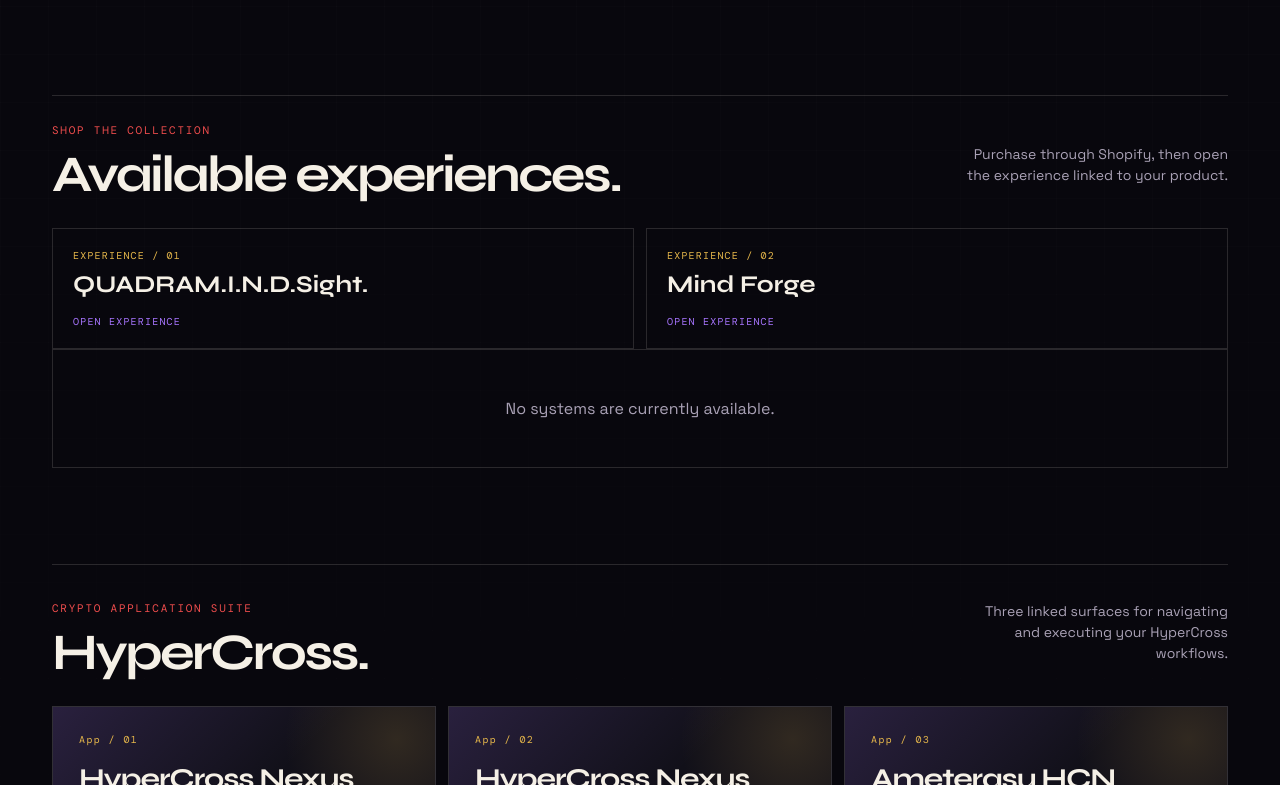
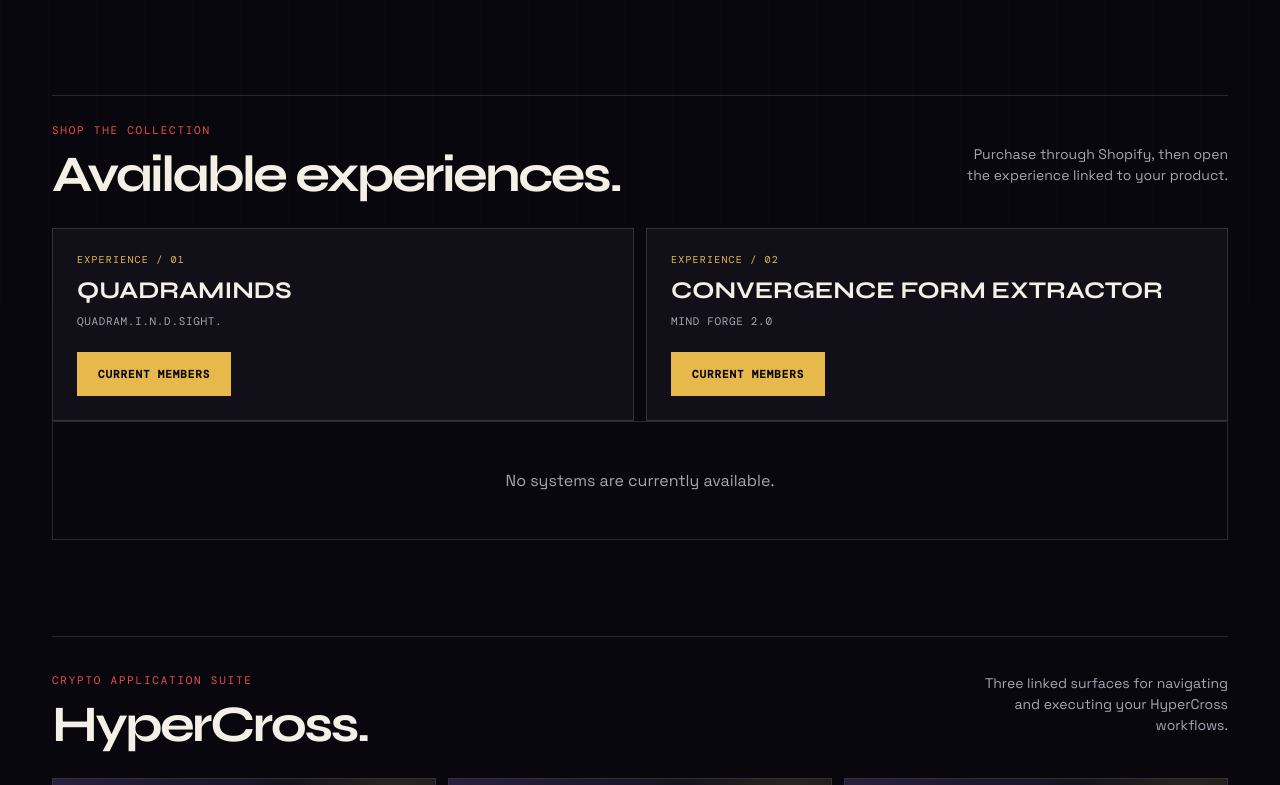
Before and after one commit to anthonycastro-spaceace01/az-emergent-nexus, a Next.js app: page / in a window 1280 px wide. Shown: the part 906-1691 px from the top of the page. Built offline with nearby package versions, Linux system fonts and the light colour scheme.

Commit message:
Add Current Members buttons under QUADRAMINDS and CONVERGENCE FORM EXTRACTOR

```diff
--- a/app/globals.css
+++ b/app/globals.css
@@ -111,11 +111,37 @@
 .section-title { font-family: 'Syne', sans-serif; font-size: clamp(2rem, 4vw, 4rem); letter-spacing: -.05em; line-height: 1; margin: 10px 0 0; }
 .section-note { color: var(--muted); font-size: 14px; line-height: 1.5; max-width: 270px; text-align: right; }
 .experience-destinations { display: grid; gap: 12px; grid-template-columns: repeat(2, minmax(0, 1fr)); margin-top: 28px; }
-.experience-destination { border: 1px solid var(--line); display: flex; flex-direction: column; gap: 8px; padding: 20px; text-decoration: none; transition: border-color .2s ease, background .2s ease; }
+.experience-destination { background: var(--surface); border: 1px solid var(--line); display: flex; flex-direction: column; gap: 8px; padding: 24px; transition: border-color .2s ease, background .2s ease; }
 .experience-destination:hover { background: var(--surface-raised); border-color: var(--gold); }
-.experience-destination span, .experience-destination em { color: var(--gold); font-family: 'DM Mono', monospace; font-size: 10px; font-style: normal; letter-spacing: .12em; text-transform: uppercase; }
-.experience-destination strong { font-family: 'Syne', sans-serif; font-size: 1.5rem; }
-.experience-destination em { color: var(--violet); margin-top: 8px; }
+.experience-destination span { color: var(--gold); font-family: 'DM Mono', monospace; font-size: 10px; font-style: normal; letter-spacing: .12em; text-transform: uppercase; }
+.experience-destination strong { font-family: 'Syne', sans-serif; font-size: 1.5rem; line-height: 1.1; margin-top: 4px; }
+.experience-destination .experience-subtitle { color: var(--muted); font-family: 'DM Mono', monospace; font-size: 11px; font-style: normal; letter-spacing: .06em; text-transform: uppercase; margin-top: 2px; }
+
+.current-members-button {
+  align-items: center;
+  background: var(--gold);
+  border: 1px solid var(--gold);
+  color: var(--void);
+  cursor: pointer;
+  display: inline-flex;
+  font-family: 'DM Mono', monospace;
+  font-size: 11px;
+  font-weight: 600;
+  justify-content: center;
+  letter-spacing: .08em;
+  margin-top: 16px;
+  min-height: 44px;
+  padding: 0 20px;
+  text-decoration: none;
+  text-transform: uppercase;
+  transition: background .2s ease, color .2s ease, border-color .2s ease;
+  width: fit-content;
+}
+.current-members-button:hover {
+  background: var(--gold-bright);
+  border-color: var(--gold-bright);
+  color: var(--void);
+}
 .crypto-apps { padding-top: 0; }
 .crypto-app-grid { display: grid; gap: 12px; grid-template-columns: repeat(3, minmax(0, 1fr)); margin-top: 28px; }
 .crypto-app { background: var(--surface); border: 1px solid var(--line); display: flex; flex-direction: column; min-height: 280px; padding: 26px; position: relative; }
--- a/app/page.tsx
+++ b/app/page.tsx
@@ -12,9 +12,17 @@
     process.env.SHOPIFY_STOREFRONT_ACCESS_TOKEN?.trim()
 );
 
-const experienceLinks = [
-  "https://quadram-i-n-d-s-sight.vercel.app/",
-  "https://mind-forge-2-0.vercel.app/",
+const experiences = [
+  {
+    name: "QUADRAMINDS",
+    subtitle: "QUADRAM.I.N.D.Sight.",
+    href: "https://quadram-i-n-d-s-sight.vercel.app/",
+  },
+  {
+    name: "CONVERGENCE FORM EXTRACTOR",
+    subtitle: "Mind Forge 2.0",
+    href: "https://mind-forge-2-0.vercel.app/",
+  },
 ];
 const substackLink = "https://substack.com/@anthonycastro33";
 const cryptoApps = [
@@ -110,18 +118,20 @@
           </div>
 
           <div className="experience-destinations" aria-label="Experience links">
-            {experienceLinks.map((link, index) => (
-              <a
-                className="experience-destination"
-                href={link}
-                key={link}
-                rel="noreferrer"
-                target="_blank"
-              >
+            {experiences.map((exp, index) => (
+              <div className="experience-destination" key={exp.name}>
                 <span>Experience / {String(index + 1).padStart(2, "0")}</span>
-                <strong>{index === 0 ? "QUADRAM.I.N.D.Sight." : "Mind Forge"}</strong>
-                <em>Open experience</em>
-              </a>
+                <strong>{exp.name}</strong>
+                <em className="experience-subtitle">{exp.subtitle}</em>
+                <a
+                  className="current-members-button"
+                  href={exp.href}
+                  rel="noreferrer"
+                  target="_blank"
+                >
+                  Current Members
+                </a>
+              </div>
             ))}
           </div>
 
@@ -160,14 +170,14 @@
                         />
                       )}
                     </div>
-                    {experienceLinks[index] && (
+                    {experiences[index] && (
                       <a
-                        className="experience-link"
-                        href={experienceLinks[index]}
+                        className="current-members-button"
+                        href={experiences[index].href}
                         rel="noreferrer"
                         target="_blank"
                       >
-                        Open experience
+                        Current Members
                       </a>
                     )}
                   </div>
```
